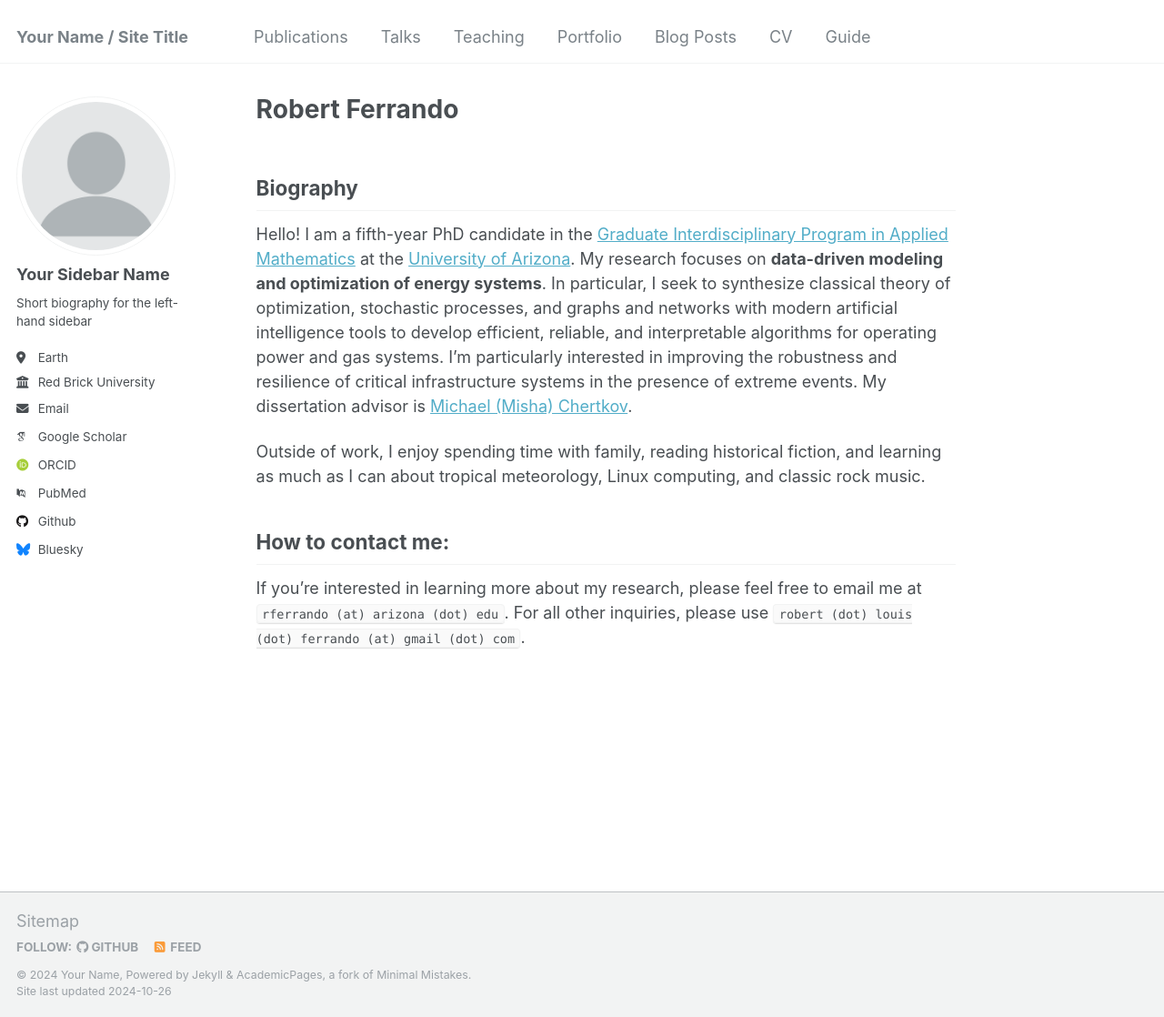
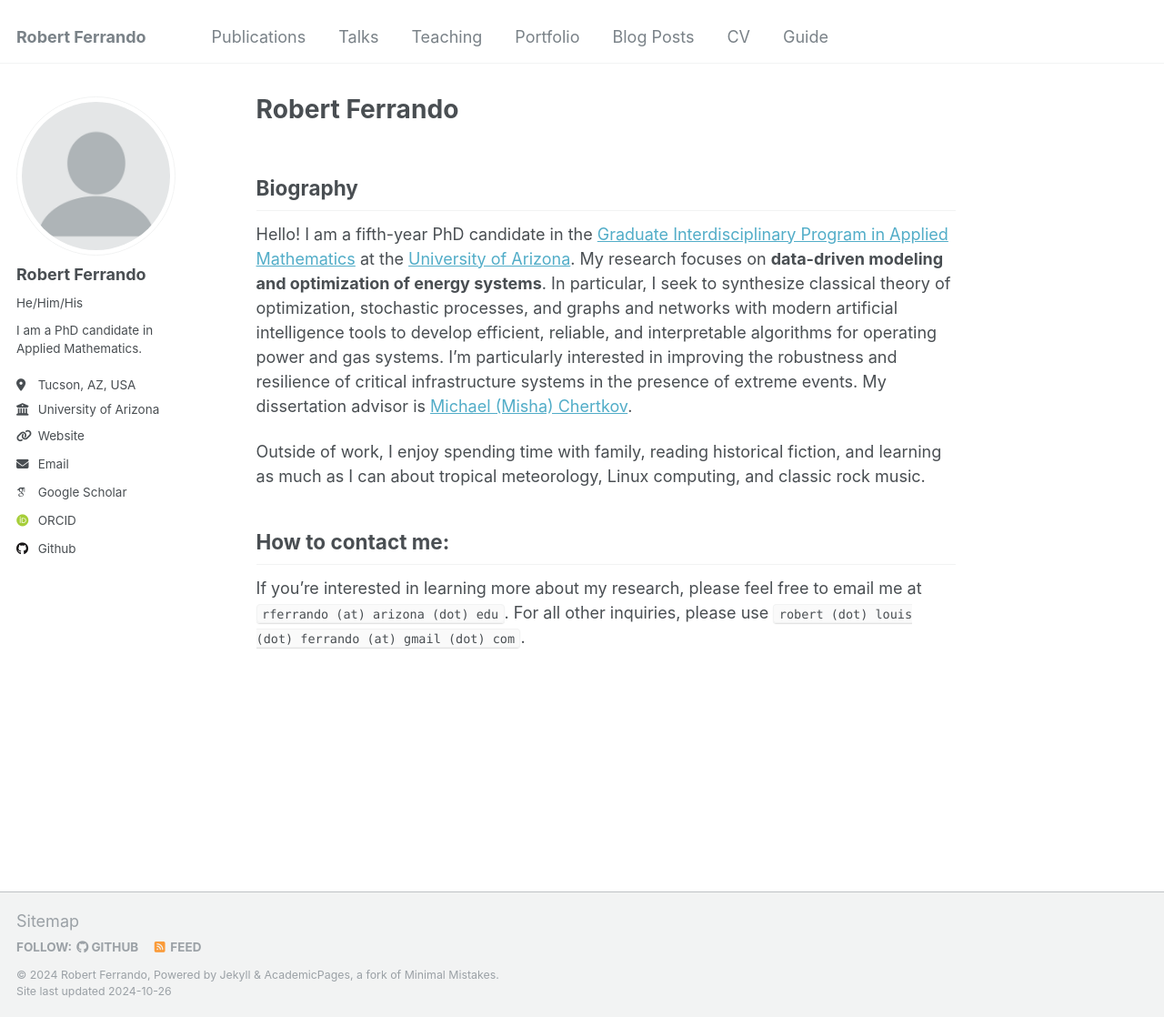
Before and after one commit to ferrandor/ferrandor.github.io, a Jekyll site: the page built from _pages/about.md, in a window 1280 px wide and 1118 px high. Shown: the whole window at 91% size. Built offline with Jekyll 4.4.1, drawn with Linux system fonts in a browser that asks for light colours; some web fonts are replaced.

Commit message:
Update _config.yml

```diff
--- a/_config.yml
+++ b/_config.yml
@@ -8,13 +8,13 @@
 
 # Basic Site Settings
 locale                   : "en-US"
-title                    : "Your Name / Site Title"
+title                    : "Robert Ferrando"
 title_separator          : "-"
-name                     : &name "Your Name"
-description              : &description "personal description"
-url                      : https://academicpages.github.io # the base hostname & protocol for your site e.g. "https://mmistakes.github.io"
+name                     : &name "Robert Ferrando"
+description              : &description "PhD Candidate in Applied Mathematics"
+url                      : https://ferrandor.github.io # the base hostname & protocol for your site e.g. "https://mmistakes.github.io"
 baseurl                  : "" # the subpath of your site, e.g. "/blog"
-repository               : "academicpages/academicpages.github.io"
+repository               : "ferrandor/ferrandor.github.io"
 
 # Site Author - The following control what appear as part of the author content on the side bar.
 #               If a field is blank the icon and link will not appear, otherwise it will be shown.
@@ -22,33 +22,33 @@ repository               : "academicpages/academicpages.github.io"
 author:
   # Biographic information
   avatar           : "profile.png"
-  name             : "Your Sidebar Name"
-  pronouns         : # example: "she/her"
-  bio              : "Short biography for the left-hand sidebar"
-  location         : "Earth"
-  employer         : "Red Brick University"
-  uri              : # URL
-  email            : "none@example.org"
+  name             : "Robert Ferrando"
+  pronouns         : "He/Him/His"
+  bio              : "I am a PhD candidate in Applied Mathematics."
+  location         : "Tucson, AZ, USA"
+  employer         : "University of Arizona"
+  uri              : https://ferrandor.github.io
+  email            : "rferrando@arizona.edu"
 
   # Academic websites
   arxiv            : # URL - Update with the correct link to your profile
-  googlescholar    : "https://scholar.google.com/citations?user=PS_CX0AAAAAJ"
+  googlescholar    : "https://scholar.google.com/citations?hl=en&authuser=2&user=eFBGySsAAAAJ"
   impactstory      : # URL
-  orcid            : "http://orcid.org/yourorcidurl"
+  orcid            : "https://orcid.org/0009-0007-8066-653X"
   semantic         : # URL
-  pubmed           : "https://www.ncbi.nlm.nih.gov/pubmed/?term=john+snow"
+  pubmed           : # "https://www.ncbi.nlm.nih.gov/pubmed/?term=john+snow"
   researchgate     : # URL
 
   # Repositories and software development
   bitbucket        : # Username - Update with your username on the site
   codepen          : # Username
   dribbble         : # Username
-  github           : "academicpages"
+  github           : "ferrandor"
   kaggle           : # Username
   stackoverflow    : # User number or user number and name (i.e., use "1" or "1/jeff-atwood")
 
   # Social media
-  bluesky          : "bsky.app" # Replace this with you Bluesky username
+  bluesky          : # "bsky.app" # Replace this with you Bluesky username
   facebook         : # Username
   flickr           : # Username
   foursquare       : # Username
```
